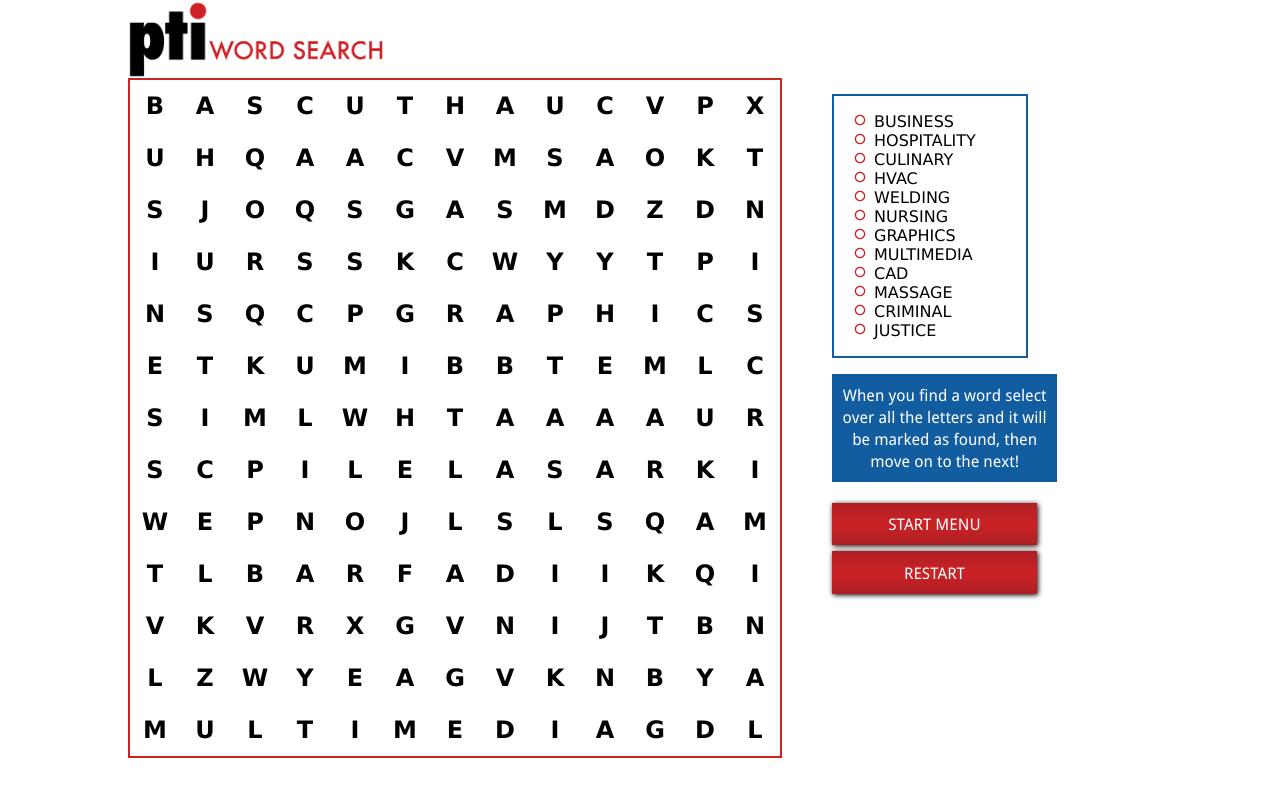
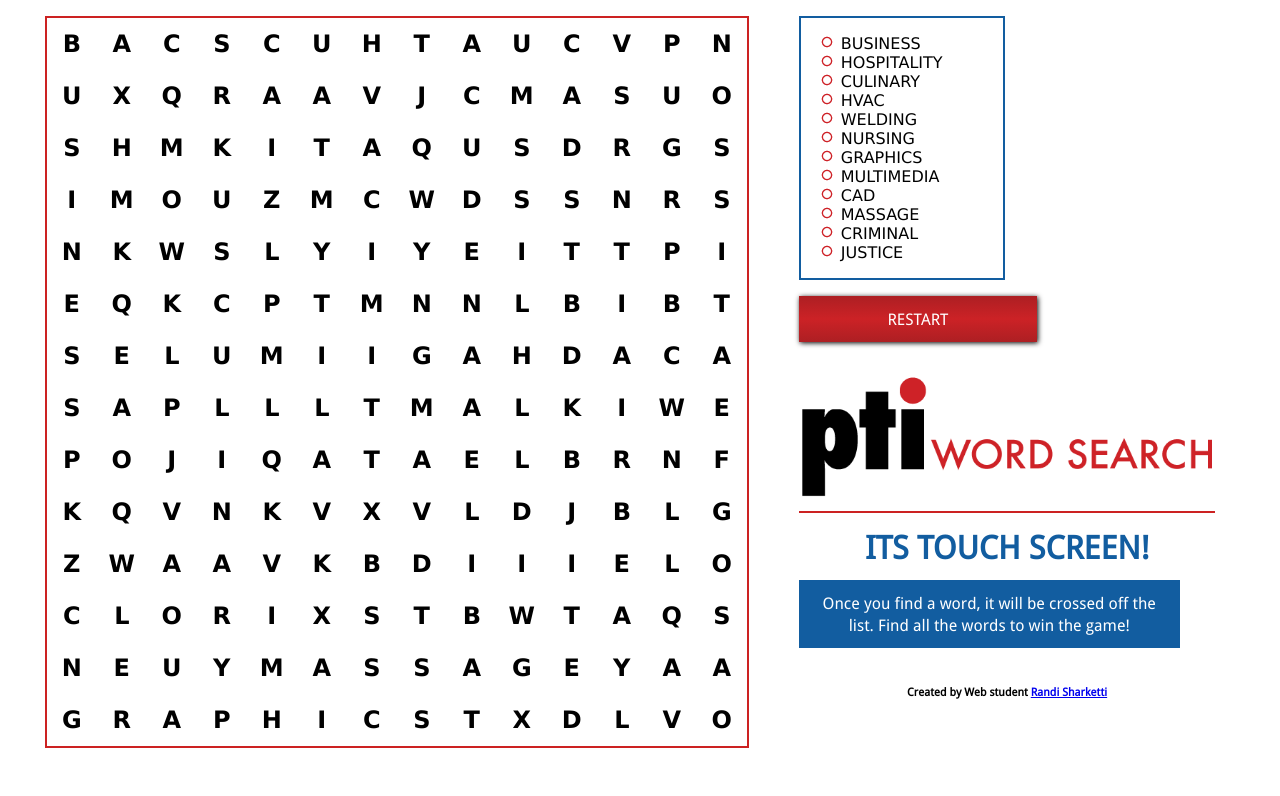
Before and after one commit to rsharketti/crossword, a plain HTML site: page puzzle.html in a window 1280 px wide. Drawn offline with Linux system fonts and the light colour scheme.

Commit message:
Final Submission
Display an animated message when the user wins, moved title to make
playing board larger.

```diff
--- a/css/jquery.wordsearchgame.css
+++ b/css/jquery.wordsearchgame.css
@@ -53,6 +53,7 @@
 #rf-searchgamecontainer {
     float: left;
     padding-right: 50px;
+	padding-top:1em;
 	clear:both;
 }
 
@@ -60,10 +61,9 @@
 #rf-wordcontainer {
     font-family: Verdana,Arial,Helvetica,sans-serif;
     float :left;
-    padding-right:50px;
+    padding-right:60px;
     cursor: default;
 	margin : 1em 4em 1em 0;
-
     border: 2px solid;
     border-color: #125DA0;
 	cursor: pointer;
@@ -76,7 +76,7 @@
 	color : lightgray;
 	font-style : italic;
 	list-style-image:url(../img/list_found.png);
-	font-size:1.1em;
+	font-size:1em;
 }
 
 
--- a/css/style.css
+++ b/css/style.css
@@ -39,21 +39,29 @@ http://dhart.co/wordpress/2012/05/25/simple-jquery-tutorial-create-a-word-game/
 
 
 html{}
-body{width:80%; margin:0 auto; background-color:#fff; font-size:100%;
+body{width:93%; margin:0 auto; background-color:#fff; font-size:100%;
 -webkit-overflow-scrolling: touch;}
 
 .startmenu{width:100%; background-color:#fff; display:block; text-align:center;}
 
 h1{font-size:250%; padding: 2%; color:#000;font-family: 'droid_sansregular'; margin:0; text-align:center;
 position:absolute; left:-1000000px;}
-h3{padding: 2%; color:#cc2226; font-family: 'droid_sansregular'; text-align:center; margin:0; font-size:2em;}
+h3{
+	padding: 1%; color:#125DA0; font-family: 'droid_sansregular';
+	text-align:center; margin:0; font-size:2em; display:inline-block; width:33%;
+	border-top:#cc2222 2px solid;
+}
+h6{
+	padding: 1%; color:#000; font-family: 'droid_sansregular';
+	text-align:center; margin:0; font-size:.7em; display:inline-block; width:33%;
+}
 .startmenu img{
 width:100%;
 max-width:715px;
 }
 p{
 	font-family: 'droid_sansregular';
-	width:20%;
+	width:30%;
 	background-color:#125DA0;
 	color:#fff; text-align:center;
 	padding:1%;  float:left; display:block;
@@ -72,7 +80,7 @@ li{
 	cursor:pointer;
 }*/
 
-.links{ display:block;  text-align:center; margin: 0 auto 2% auto; width:20%; float:left;}
+.links{ display:block;  text-align:center; margin: 0 5% 2% auto; width:20%; float:left;}
 .links a{
 	font-family: 'droid_sansregular';; text-decoration:none;
 	background: #ad1f23;
@@ -123,7 +131,7 @@ li{
 
 
 .puzzle img{
-		max-width:715px; width:25%; margin: 0 auto; float:left; display:block;
+		max-width:715px; width:35%; margin: 0 auto 1% auto; float:left; display:block;
 }
 .puzzle{
 
@@ -143,6 +151,9 @@ li{
 	padding:0 0 5% 0;
 }
 
+#winner img{
+	max-width:879px; width:50%;
+}
 
 /**************CLEAR FIX***************/
 .clearfix:after {
--- a/index.html
+++ /dev/null
@@ -1,28 +0,0 @@
-<!doctype html>
-<html>
-<head>
-<meta charset="utf-8">
-<title>PTI Word Search</title>
-<link rel="stylesheet" type="text/css" href="css/style.css">
-<script src="js/script.js"></script>
-
-</head>
-
-<body>
-
-<section class="startmenu clearfix">
-<h1>PTI Word Search</h1>
-<img src="img/pticross.png" alt=""/>
-<h3>Can you find all the words?</h3>
-<!--<h3>Try to beat the record time!</h3>-->
-
-
-    <section class="start-link clearfix">
-        <a href="puzzle.html">Start</a>
-        <!--<a href="#">Best Times</a>-->
-    </section>
-
-</section>
-
-</body>
-</html>
--- a/puzzle.html
+++ b/puzzle.html
@@ -16,7 +16,7 @@
 		$(document).ready( function () {			var words = "business,hospitality,culinary,HVAC,Welding,Nursing,Graphics,Multimedia,CAD,Massage,Criminal,Justice";
 
 			//attach the game to a div
-			$("#theGrid").wordsearchwidget({"wordlist" : words,"gridsize" : 13});
+			$("#theGrid").wordsearchwidget({"wordlist" : words,"gridsize" : 14});
 
 		});
 
@@ -27,26 +27,32 @@
 
 <body class="clearfix">
 
-<section class="puzzle">
-<h1>PTI Word Search</h1>
-<img src="img/pticross.png" alt=""/>
 
-</section>
 
 <div id="theGrid">
 
 </div>
 
 
-<p>When you find a word select over all the letters and it will be marked as found, then move on to the next! </p>
+
+
 
 <section class="links clearfix">
-	<a href="index.html" class="clearfix">Start Menu</a>
     <a href="puzzle.html" class="clearfix">Restart</a>
 </section>
 
 
 
+<section class="puzzle">
+<h1>PTI Word Search</h1>
+<img src="img/pticross.png" alt=""/>
+</section>
+
+<h3>ITS TOUCH SCREEN!</h3>
+<p>Once you find a word, it will be crossed off the list. Find all the words to win the game!</p>
+
+
+<h6>Created by Web student <a href="http://randisharketti.com" target="_blank">Randi Sharketti</a></h6>
 
 
 <script>
```
Also changed, not shown: winner.html (+4 -2 lines), img/winner.gif (added), 1 other file.
